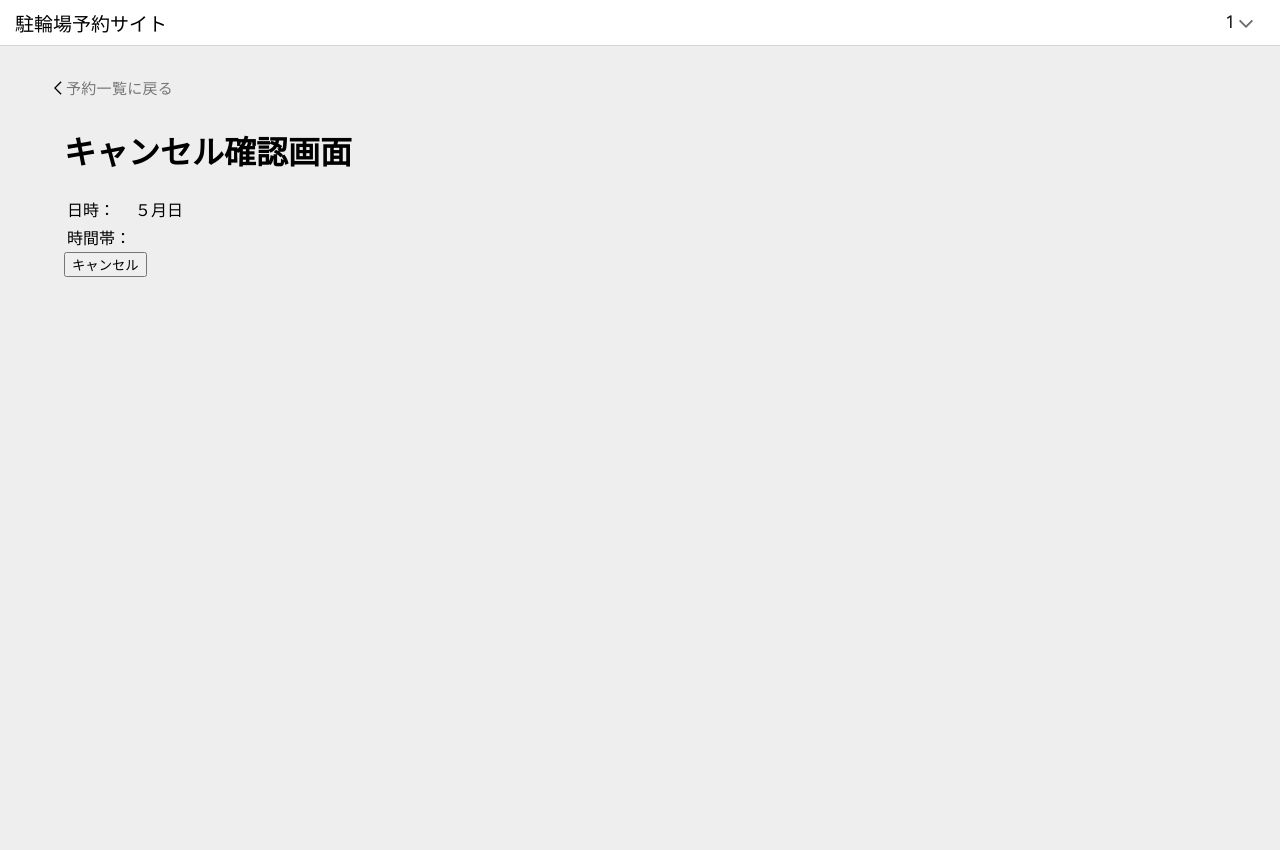
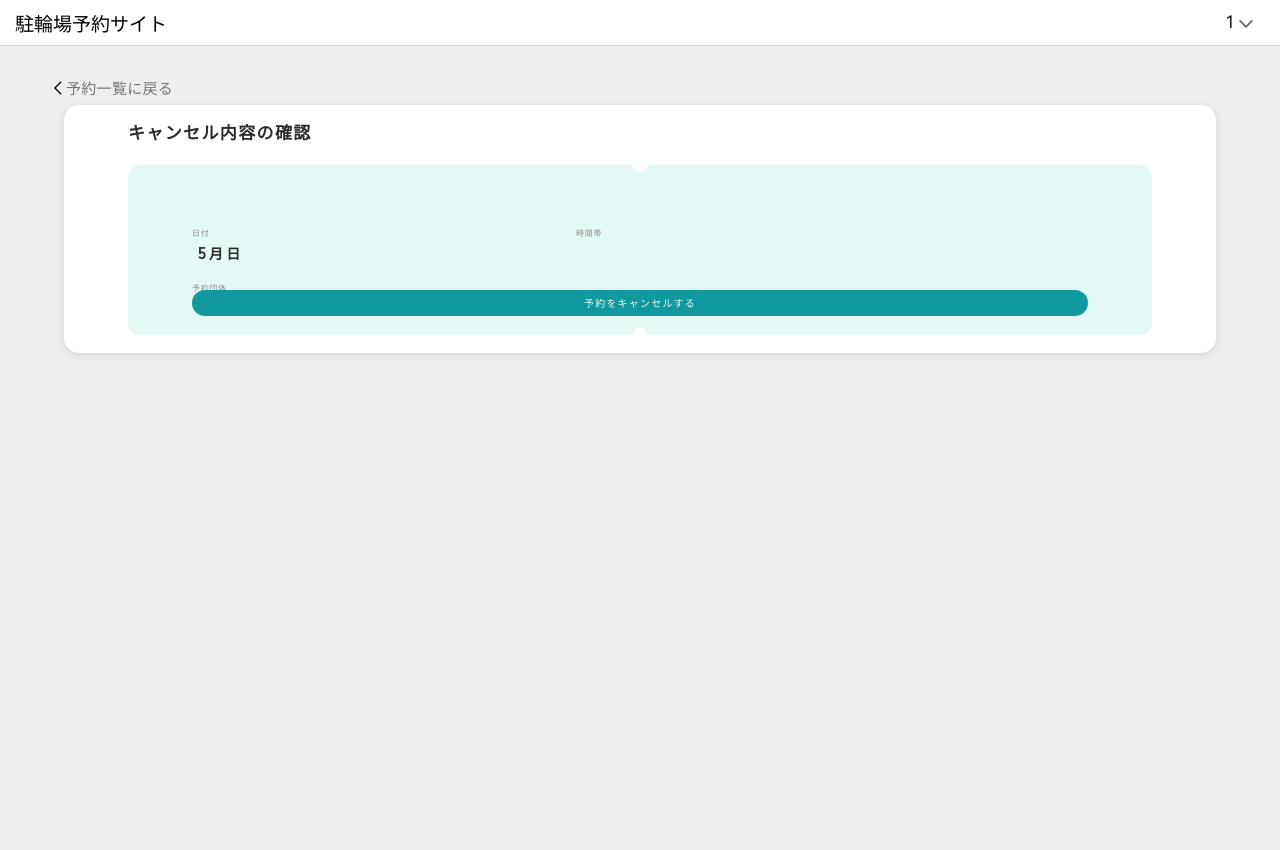
Before and after one commit to koppepan3/booking, a PHP site: page /cancelform.php in a window 1280 px wide. Run offline with PHP 8.4, Linux system fonts and the light colour scheme; the visitor is signed in with stand-in values (Sample User, id 1); data that the repository does not hold is empty.

Commit message:
[fix]デザイン刷新４

```diff
--- a/cancelform.php
+++ b/cancelform.php
@@ -1,4 +1,10 @@
-<?php if(isset($_GET['date'])) { $date = $_GET['date']; } if(isset($_GET['time'])) { $time = $_GET['time']; }?>
+<?php if(isset($_GET['date'])) { $date = $_GET['date']; } if(isset($_GET['time'])) { $time = $_GET['time']; }
+    if($date == 32){
+        $Month = "6";
+    }else{
+        $Month = "5";
+    }
+?>
 <?php include('dbconnect.php'); ?>
 <?php
 session_start();
@@ -40,21 +46,24 @@ if (isset($_SESSION['index'])) {//ログインしているとき
         </header>
         <div id="contents">
             <a href="hr_detail.php"><h1 id="backToTop">予約一覧に戻る</h1></a>
-
-            <div id="content_1">
-                <h1>キャンセル確認画面</h1>
-                <table id="table_container">
-                    <tr>
-                        <td class="table_left">日時：</td><td class="table_right">５月<?php echo $date; ?>日</td>
-                    </tr>
-                    <tr>
-                        <td class="table_left">時間帯：</td><td class="table_right"><?php echo $time; ?></td>
-                    </tr>
-                </table>
+            <div class="content" id="content_1">
+                <h1>キャンセル内容の確認</h1>
+                <div class="ticket">
+                    <div class="ticket_left">
+                        <p class="ticket_top">日付</p>
+                        <h3 class="ticket_top"><?php echo $Month; ?><span class="smallLetter">月</span><?php echo $date; ?><span class="smallLetter">日</span></h3>
+                        <p class="ticket_bottom">予約団体</p>
+                        <h3 class="ticket_bottom"><?php echo $username; ?></h3>
+                    </div>
+                    <div class="ticket_right">
+                        <p class="ticket_top">時間帯</p>
+                        <h3 class="ticket_top"><?php echo $time; ?></h3>
+                    </div>
+                    <form method="post">
+                        <input class="submit_button" type="submit" name="button" value="予約をキャンセルする"/>
+                    </form>
+                </div>
             </div>
-            <form method="post">
-                <input id="submit_button" type="submit" name="button" value="キャンセル"/>
-            </form>
         </div>
 
         <!--jQuery読み込み-->
--- a/form.php
+++ b/form.php
@@ -48,7 +48,7 @@ if (isset($_SESSION['index'])) {//ログインしているとき
             <a href="details.php?date=<?php echo $date; ?>"><h1 id="backToTop">時間帯選択に戻る</h1></a>
             <img id="statusBar" src="file/statusBar_2.svg">
             <div class="content" id="content_1">
-                <h1>予約の確認</h1>
+                <h1>予約内容の確認</h1>
                 <div class="ticket">
                     <div class="ticket_left">
                         <p class="ticket_top">日付</p>
```
